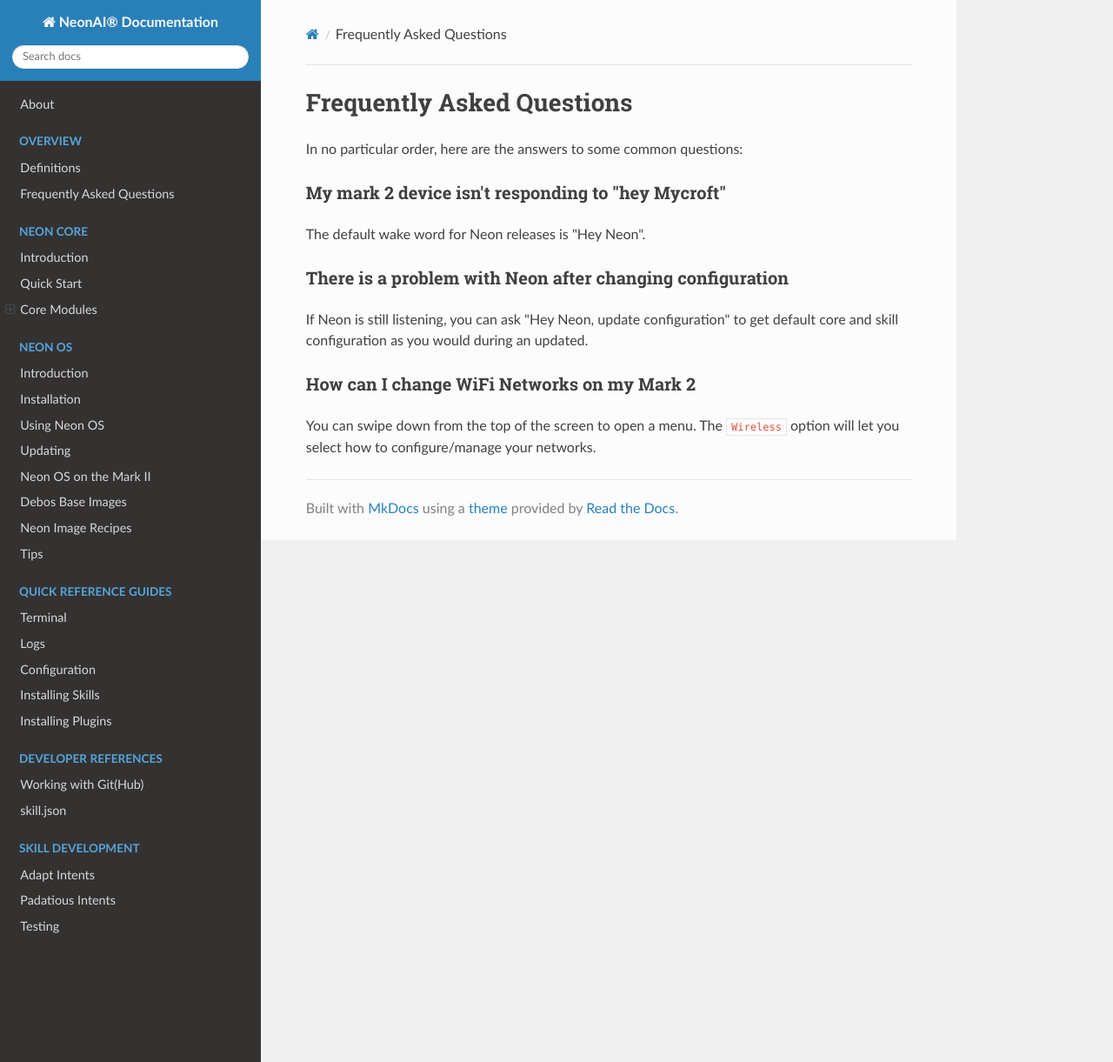
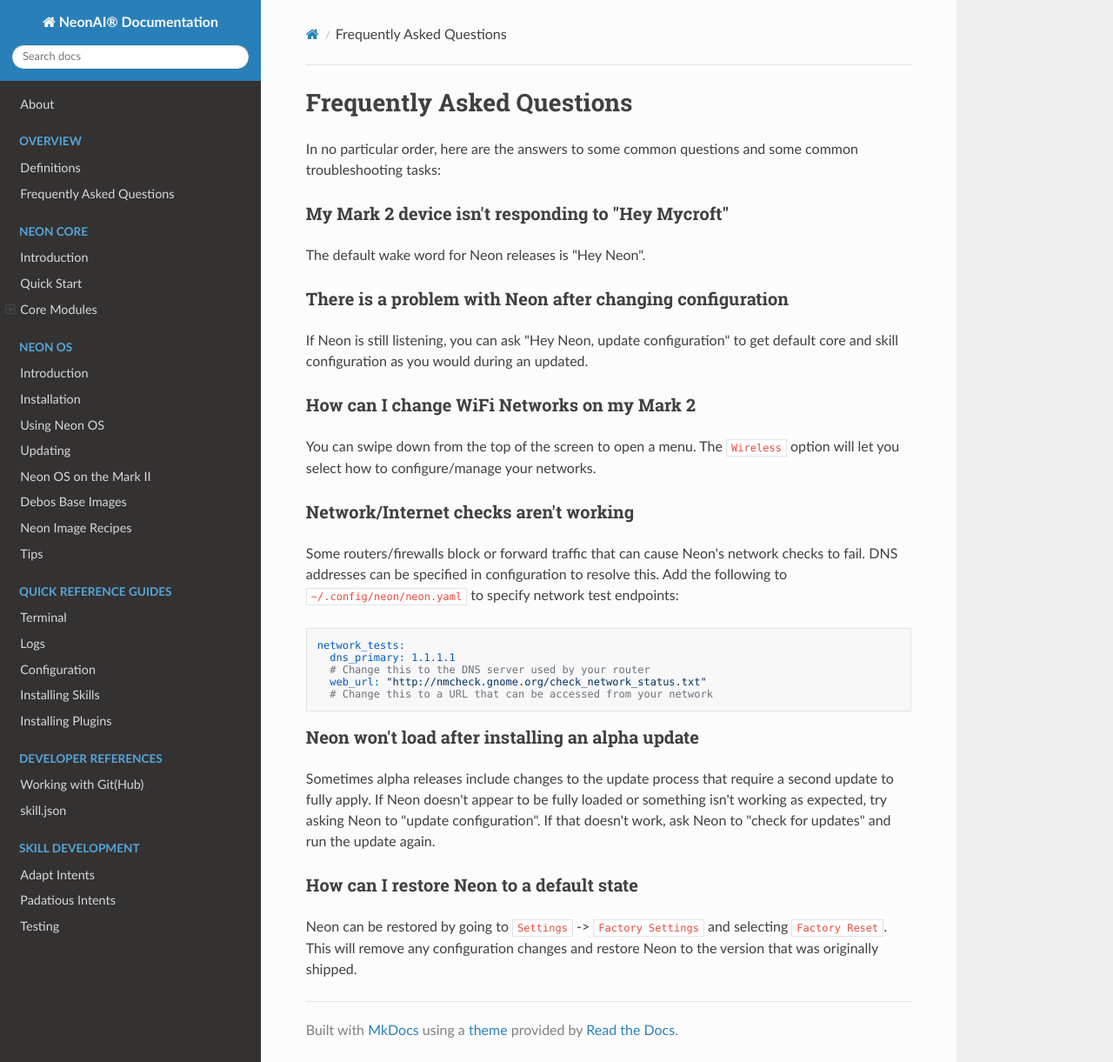
Before and after one commit to NeonGeckoCom/neon-docs, an MkDocs documentation site: the page built from docs/overview/faq.md, in a window 1280 px wide and 1221 px high. Shown: the whole window at 87% size. Built offline with MkDocs 1.6.1, drawn with Linux system fonts in a browser that asks for light colours; nearby versions of some CDN libraries.

Commit message:
Document network troubleshooting, alpha updates, and reset (#12)
* Document network troubleshooting, alpha updates, and reset

* Address feedback

````diff
--- a/docs/overview/faq.md
+++ b/docs/overview/faq.md
@@ -1,7 +1,8 @@
 # Frequently Asked Questions
-In no particular order, here are the answers to some common questions:
+In no particular order, here are the answers to some common questions and some
+common troubleshooting tasks:
 
-### My mark 2 device isn't responding to "hey Mycroft"
+### My Mark 2 device isn't responding to "Hey Mycroft"
 The default wake word for Neon releases is "Hey Neon".
 
 ### There is a problem with Neon after changing configuration
@@ -11,3 +12,27 @@
 ### How can I change WiFi Networks on my Mark 2
 You can swipe down from the top of the screen to open a menu. The `Wireless` option
 will let you select how to configure/manage your networks.
+
+### Network/Internet checks aren't working
+Some routers/firewalls block or forward traffic that can cause Neon's network
+checks to fail. DNS addresses can be specified in configuration to resolve this.
+Add the following to `~/.config/neon/neon.yaml` to specify network test endpoints:
+
+```yaml
+network_tests:
+  dns_primary: 1.1.1.1
+  # Change this to the DNS server used by your router
+  web_url: "http://nmcheck.gnome.org/check_network_status.txt"
+  # Change this to a URL that can be accessed from your network
+```
+
+### Neon won't load after installing an alpha update
+Sometimes alpha releases include changes to the update process that require
+a second update to fully apply. If Neon doesn't appear to be fully loaded or
+something isn't working as expected, try asking Neon to "update configuration".
+If that doesn't work, ask Neon to "check for updates" and run the update again.
+
+### How can I restore Neon to a default state
+Neon can be restored by going to `Settings` -> `Factory Settings` and selecting
+`Factory Reset`. This will remove any configuration changes and restore Neon to
+the version that was originally shipped.
````
